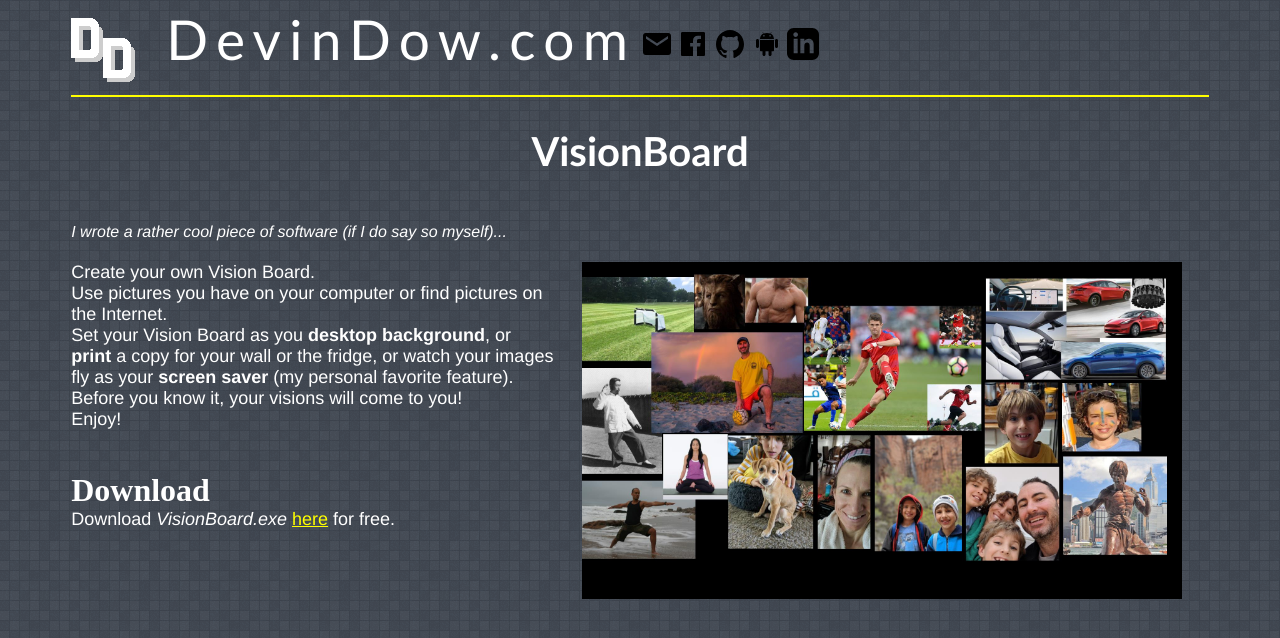
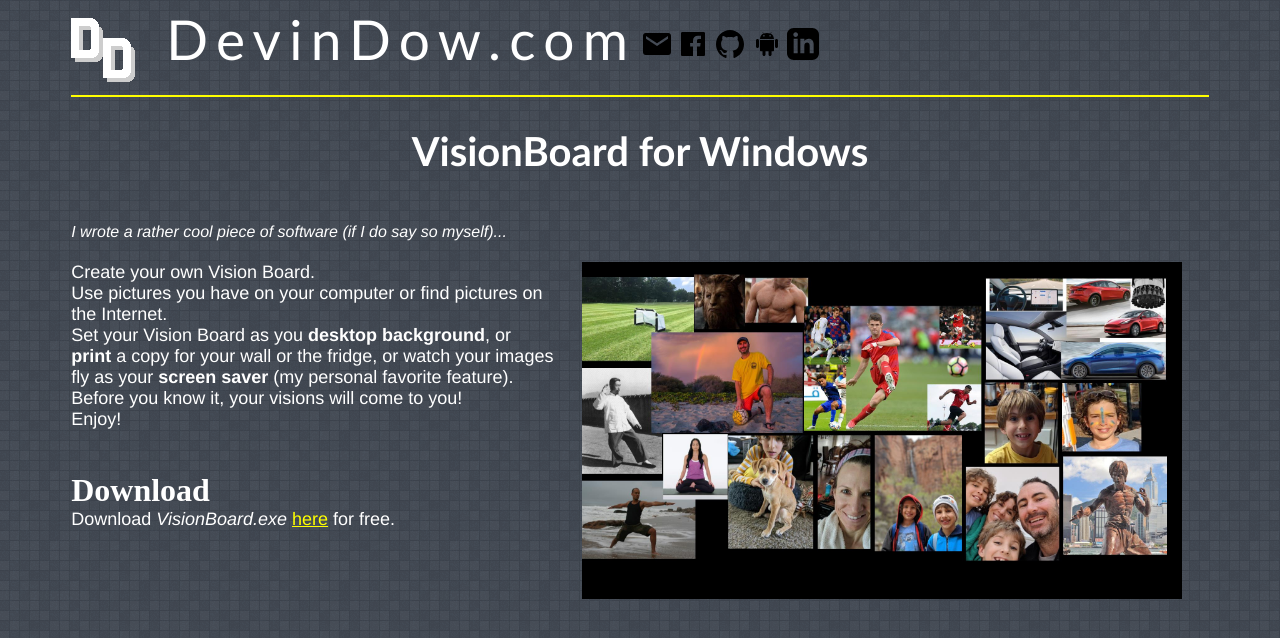
Before and after one commit to DevinDow/DevinDow.github.io, a plain HTML site: page VisionBoard.html in a window 1280 px wide. Drawn offline with Linux system fonts and the light colour scheme; a web font is replaced by a local one.

Commit message:
"VisionBoard for Windows"

```diff
--- a/VisionBoard.html
+++ b/VisionBoard.html
@@ -41,7 +41,7 @@
 			</div>
 		</div>
 
-		<h1>VisionBoard</h1>
+		<h1>VisionBoard for Windows</h1>
 
 		<br />
 
```
